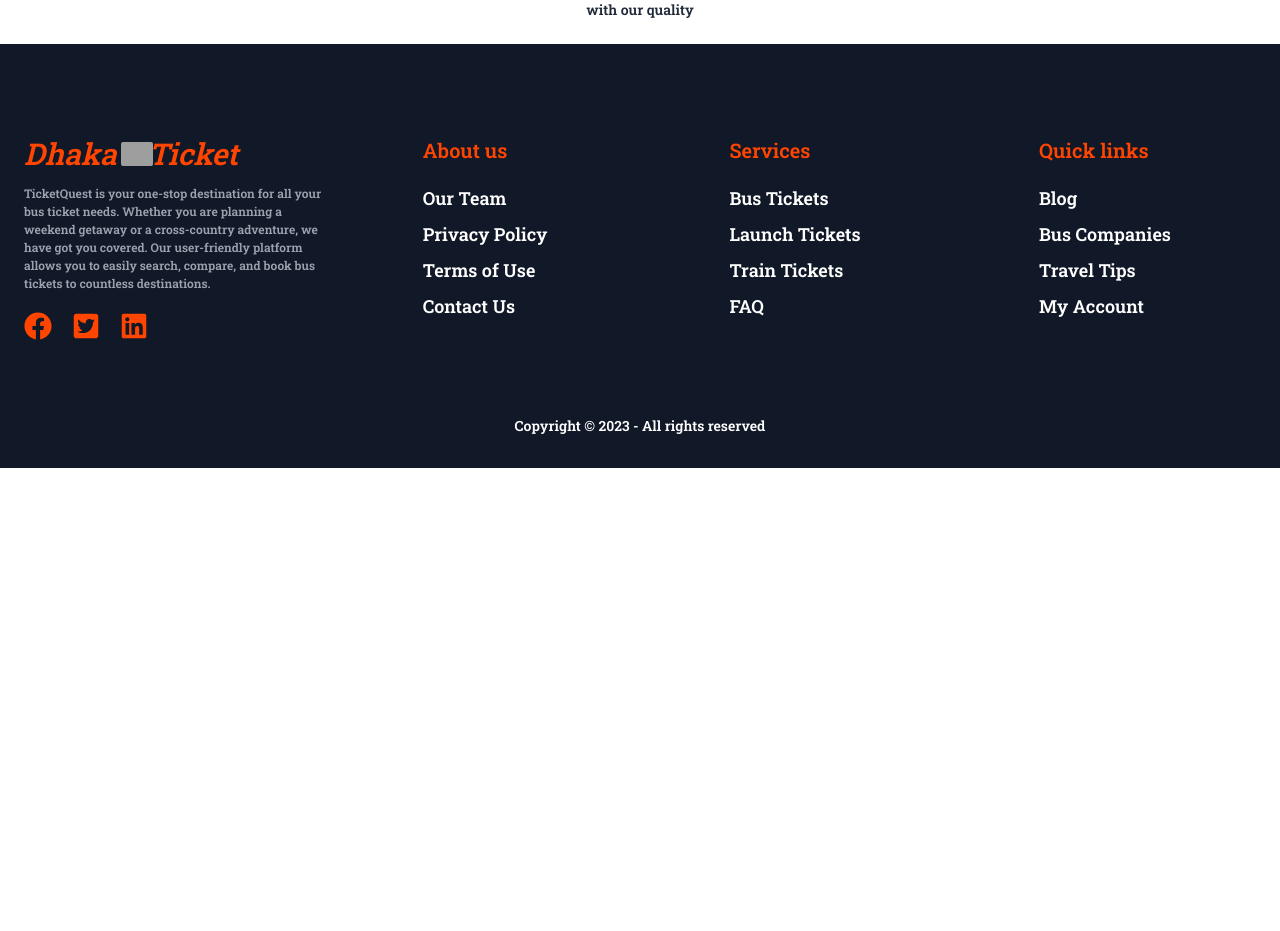
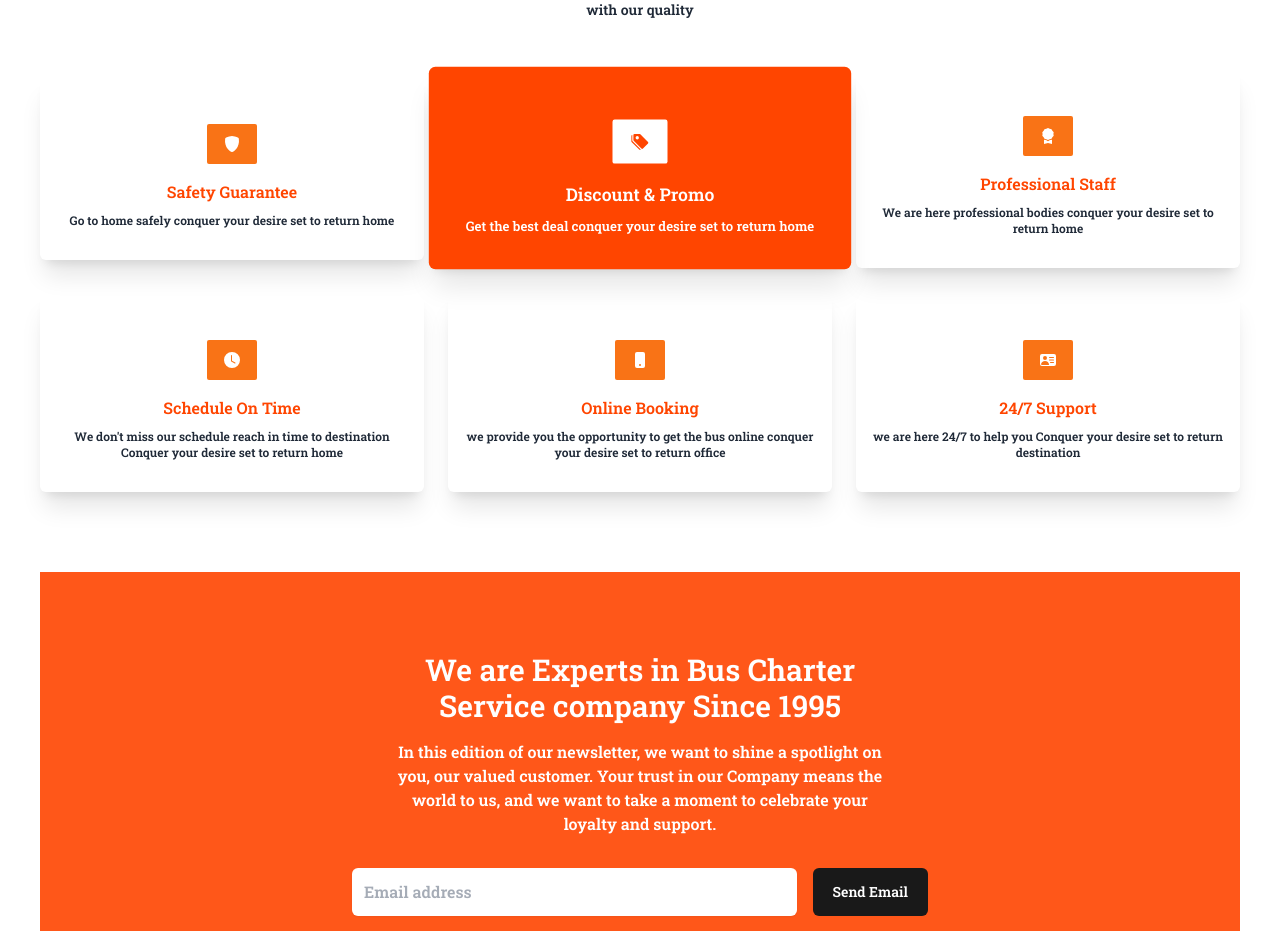
Before and after one commit to ashiqur-r-biplop/project-8, a React (Vite) app: page / in a window 1280 px wide. Shown: the part 1866-2797 px from the top of the page. Before the commit the page ends 2334 px from the top, so only its background shows below. Built offline with nearby package versions, Linux system fonts and the light colour scheme; no server answers; grey boxes are pictures that could not be loaded.

Commit message:
news letter added

```diff
--- a/src/Component/Main/Home/HomeComponent.jsx
+++ b/src/Component/Main/Home/HomeComponent.jsx
@@ -6,6 +6,7 @@ import Count from "./Count.jsx";
 import HomeMarquee from "./HomeMarquee.jsx";
 import TicketBookingSteps from "./TicketBookingSteps.jsx";
 import Services from "./Services.jsx";
+import NewsLetter from "./NewsLetter.jsx";
 const HomeComponent = () => {
   return (
     <div className="mt-[20px]">
@@ -16,6 +17,7 @@ const HomeComponent = () => {
       <Testimonial></Testimonial>
       <TicketBookingSteps></TicketBookingSteps>
       <Services></Services>
+      <NewsLetter></NewsLetter>
     </div>
   );
 };
--- /dev/null
+++ b/src/Component/Main/Home/NewsLetter.jsx
@@ -0,0 +1,52 @@
+import React from 'react'
+
+
+const NewsLetter = () => {
+ return (
+   <div className="max-w-[1200px] mx-5 py-6 md:mx-auto">
+     <section className="brand-bg opacity-90">
+       <div className="p-8 md:p-10 lg:px-12 lg:py-20">
+         <div className="mx-auto max-w-lg text-center">
+           <h2 className="text-2xl font-bold  text-white md:text-3xl">
+             We are Experts in Bus Charter Service company Since 1995
+           </h2>
+
+           <p className="hidden text-white sm:mt-4 sm:block">
+             In this edition of our newsletter, we want to shine a spotlight on
+             you, our valued customer. Your trust in our Company  means
+             the world to us, and we want to take a moment to celebrate your
+             loyalty and support.
+           </p>
+         </div>
+
+         <div className="mx-auto mt-8 max-w-xl">
+           <form action="#" className="sm:flex sm:gap-4">
+             <div className="sm:flex-1">
+               <label htmlFor="email" className="sr-only">
+                 Email
+               </label>
+
+               <input
+                 type="email"
+                 placeholder="Email address"
+                 className="w-full rounded-md border-gray-200 bg-white p-3 shadow-sm transition focus:border-white focus:outline-none focus:ring focus:ring-black  dark:border-gray-700 dark:bg-gray-800 dark:text-white"
+               />
+             </div>
+
+             <button
+               type="submit"
+               className="group mt-4 flex w-full items-center justify-center gap-2 rounded-md bg-black px-5 py-3 text-white  focus:outline-none focus:ring focus:ring-black sm:mt-0 sm:w-auto"
+             >
+               <span className="text-sm font-medium"> Send Email </span>
+
+
+             </button>
+           </form>
+         </div>
+       </div>
+     </section>
+   </div>
+ );
+}
+
+export default NewsLetter
--- a/src/Component/Main/Home/Services.jsx
+++ b/src/Component/Main/Home/Services.jsx
@@ -1,17 +1,78 @@
 import React from 'react'
+import {
+  BsFillShieldFill,
+  BsFillTagsFill,
+  BsFillAwardFill,
+  BsFillClockFill,
+  BsFillPhoneFill,
+  BsFillPersonVcardFill,
+} from "react-icons/bs";
+const Services = () => {
 
-const Services = () => {
+ const steps = [
+   {
+     serial: <BsFillShieldFill />,
+     title: "Safety Guarantee",
+     description: "Go to home safely conquer your desire set to return home",
+   },
+   {
+     serial: <BsFillTagsFill />,
+     title: "Discount & Promo",
+     description: " Get the best deal conquer your desire set to return home",
+   },
+   {
+     serial:<  BsFillAwardFill/>,
+     title: "Professional Staff",
+     description: "We are here professional bodies conquer your desire set to return home",
+   },
+   {
+     serial: <BsFillClockFill/>,
+     title: "Schedule on Time",
+     description: "We don't miss our schedule reach in time to destination Conquer your desire set to return home",
+   },
+   {
+     serial: <BsFillPhoneFill/>,
+     title: "Online Booking",
+     description: "we provide you the opportunity to get the bus online conquer your desire set to return office",
+   },
+   {
+     serial: <BsFillPersonVcardFill/>,
+     title: "24/7 Support",
+     description: "we are here 24/7 to help you Conquer your desire set to return destination",
+   },
+ ];
+
+
     return (
       <div className="max-w-[1200px] mx-5 md:mx-auto">
         <div className="w-6/12 mx-auto my-6 text-center">
           <h1 className="capitalize font-thin pb-2">Services</h1>
           <h1 className="capitalize md:text-3xl brand-color">
             {" "}
-           We give Best services you!
+            We give Best services you!
           </h1>
           <p className="text-sm pt-2">
-           We are commited to provide you the best smooth and fair services.We never compromise with our quality
+            We are commited to provide you the best smooth and fair services.We
+            never compromise with our quality
           </p>
+        </div>
+        <div className="grid items-center grid-cols-1 md:grid-cols-3 py-6 gap-6 mb-8">
+          {steps.map((step, index) => (
+            <div
+              key={index}
+              className={`group shadow-xl rounded-md md:py-8 md:px-4 ${
+                index === 1 ? "first-child" : ""
+              }`}
+            >
+              <div className="childDiv mx-auto rounded-sm text-white text-center flex items-center justify-center w-[50px] h-[40px] my-4 bg-orange-500">
+                <p>{step.serial}</p>
+              </div>
+              <h1 className="brand-color capitalize text-center pb-2 heading">
+                {step.title}
+              </h1>
+              <p className="text-xs text-center">{step.description}</p>
+            </div>
+          ))}
         </div>
       </div>
     );
--- a/tailwind.config.js
+++ b/tailwind.config.js
@@ -4,5 +4,5 @@ export default {
   theme: {
     extend: {},
   },
-  plugins: [require("daisyui")],
+  plugins: [require("daisyui"),],
 };
```
